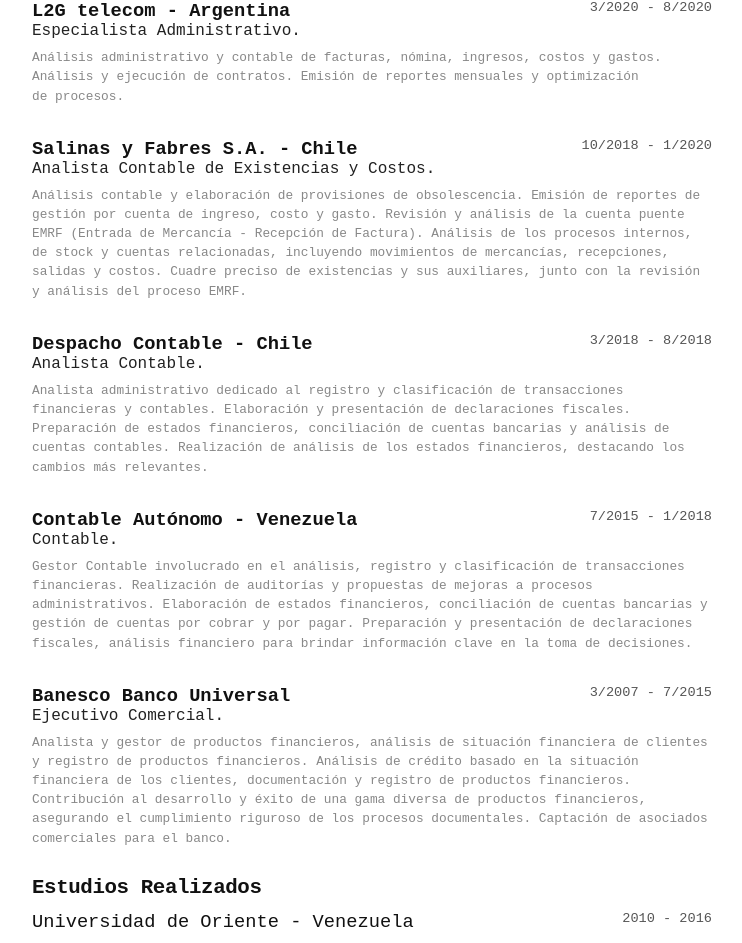
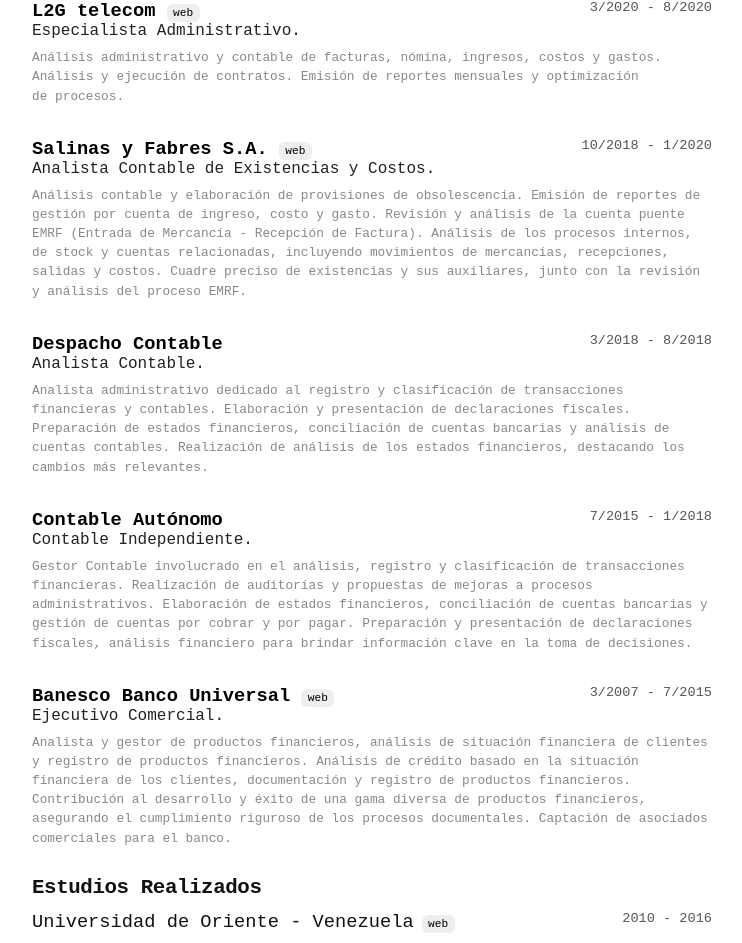
Before and after one commit to caceresgenki/cvGenkiDev, a React (Vite) app in the folder cvGenkiDev/: page / in a window 1280 px wide. Shown: the part 822-1765 px from the top of the page, without its empty margins (268-1010 px from the left). Built offline with nearby package versions, Linux system fonts and the light colour scheme.

Commit message:
april 2 22.19

```diff
--- a/cvGenkiDev/index.html
+++ b/cvGenkiDev/index.html
@@ -5,7 +5,7 @@
     <link rel="apple-touch-icon" sizes="180x180" href="./public/Image/apple-touch-icon.png">
     <link rel="icon" type="image/png" sizes="32x32" href="./public/Image//favicon-32x32.png">
     <link rel="icon" type="image/png" sizes="16x16" href="./public/Image//favicon-16x16.png">
-    <link rel="manifest" href="/site.webmanifest">
+    <link rel="manifest" href="./public/Image/site.webmanifest">
     <link rel="mask-icon" href="/safari-pinned-tab.svg" color="#5bbad5">
     <meta name="msapplication-TileColor" content="#da532c">
     <meta name="theme-color" content="#ffffff">
--- /dev/null
+++ b/cvGenkiDev/src/Components/ButtonCtrl.jsx
@@ -0,0 +1,52 @@
+import React from 'react'
+import NinjaKeys from './NinjaKeys'
+
+
+
+
+
+function ButtonCtrl() {
+
+  function handleNinja () {
+    var event = new KeyboardEvent("keydown", {
+      key: "K",
+      code: "KeyK",
+      keyCode: 75,
+      which: 75,
+      ctrlKey: true,
+      altKey: false,
+      shiftKey: false,
+      metaKey: false
+    })
+
+    document.dispatchEvent(event)
+  }
+
+
+    return(
+      <>
+      <div id="footerButton" className="no-print" onClick={handleNinja}>
+            <svg
+              xmlns="http://www.w3.org/2000/svg"
+              className="icon icon-tabler icon-tabler-command"
+              width="32"
+              height="32"
+              viewBox="0 0 24 24"
+              strokeWidth="1.5"
+              stroke="#777"
+              fill="none"
+              strokeLinecap="round"
+              strokeLinejoin="round"
+            >
+              <path stroke="none" d="M0 0h24v24H0z" fill="none"></path>
+              <path
+                d="M7 9a2 2 0 1 1 2 -2v10a2 2 0 1 1 -2 -2h10a2 2 0 1 1 -2 2v-10a2 2 0 1 1 2 2h-10"
+              ></path>
+            </svg>
+      </div>
+      <NinjaKeys />
+      </>
+    )
+}
+
+export default ButtonCtrl
--- a/cvGenkiDev/src/Components/Education.jsx
+++ b/cvGenkiDev/src/Components/Education.jsx
@@ -16,12 +16,15 @@ function Education() {
                 endDate != null ? new Date(endDate).getFullYear() : "Actual"
               const years = `${startYear} - ${endYear}`
 
+              const urlUniversity = url ? <a title={`Ver ${institution}`} href={url} target="_blank">web</a> : "";
+
               return (
                 <li key={institution}>
                   <article>
                     <header>
                       <div>
-                        <h3 className='nameInstitution'><a href={url} title={`Ver ${institution}`} target="_blank">{institution}</a></h3>
+                        <h3 className='nameInstitution'>{institution}{urlUniversity}
+                        </h3>
                       </div>
 
                       <time>{years}</time>
--- a/cvGenkiDev/src/Components/Experience.jsx
+++ b/cvGenkiDev/src/Components/Experience.jsx
@@ -18,6 +18,8 @@ function Experience() {
               const endYear = endDate != null ? new Date(endDate).getFullYear() : "Actual";
               const years = `${startMonth}${startYear} - ${endMonth}${endYear}`;
 
+              const urlCompany = url ? <a className='urlWeb' title={`Ver ${name}`} href={url} target="_blank">web</a> : "";
+
 
 
               return (
@@ -25,10 +27,7 @@ function Experience() {
                   <article>
                     <header>
                       <div>
-                        <h3 className='company'>
-                          <a href={url} title={`Ver ${name}`} target="_blank">
-                            {name}
-                          </a>
+                        <h3 className='company' >{name} {urlCompany}
                         </h3>
                         <h4>{position}</h4>
                       </div>
--- a/cvGenkiDev/src/Components/KeyboardManager.jsx
+++ b/cvGenkiDev/src/Components/KeyboardManager.jsx
@@ -1,22 +1,8 @@
 import 'ninja-keys'
 import '../StyleCss/KeyboardManager.css'
 import NinjaKeys from './NinjaKeys'
+import ButtonCtrl from './ButtonCtrl'
 
-const footerButton = document.getElementById("footerButton")
-footerButton?.addEventListener("click", () => {
-  var event = new KeyboardEvent("keydown", {
-    key: "K",
-    code: "KeyK",
-    keyCode: 75,
-    which: 75,
-    ctrlKey: true,
-    altKey: false,
-    shiftKey: false,
-    metaKey: false
-  })
-
-  document.dispatchEvent(event)
-})
 
 function KeyBoard() {
     return   (
@@ -24,25 +10,7 @@ function KeyBoard() {
           <footer id="normalFooter" className="no-print">
             Pulsa <kbd>Cmd</kbd> ó <kbd>Ctrl</kbd>+ <kbd>K</kbd> para abrir la paleta de comandos.
           </footer>
-          {/* <div id="footerButton" className="no-print">
-            <svg
-              xmlns="http://www.w3.org/2000/svg"
-              className="icon icon-tabler icon-tabler-command"
-              width="32"
-              height="32"
-              viewBox="0 0 24 24"
-              strokeWidth="1.5"
-              stroke="#777"
-              fill="none"
-              strokeLinecap="round"
-              strokeLinejoin="round"
-            >
-              <path stroke="none" d="M0 0h24v24H0z" fill="none"></path>
-              <path
-                d="M7 9a2 2 0 1 1 2 -2v10a2 2 0 1 1 -2 -2h10a2 2 0 1 1 -2 2v-10a2 2 0 1 1 2 2h-10"
-              ></path>
-            </svg>
-          </div> */}
+          <ButtonCtrl />
           <NinjaKeys />
         </section>
         )
--- a/cvGenkiDev/src/Components/NinjaKeys.jsx
+++ b/cvGenkiDev/src/Components/NinjaKeys.jsx
@@ -97,6 +97,25 @@ function NinjaKeys() {
           window.open( `https://www.linkedin.com/in/genki-c%C3%A1ceres-49154696/`, '_blank')
         }
       },
+      {
+        id: "github",
+        title: "GitHub",
+        section: "Social",
+        hotkey: "ctrl+G",
+        icon: `<svg
+        width="16"
+        height="16"
+        viewBox="0 0 24 24"
+        style="margin-right: 8px;"
+        xmlns="http://www.w3.org/2000/svg"
+        ><title>GitHub</title><path
+          fill="currentColor"
+          d="M12 .297c-6.63 0-12 5.373-12 12 0 5.303 3.438 9.8 8.205 11.385.6.113.82-.258.82-.577 0-.285-.01-1.04-.015-2.04-3.338.724-4.042-1.61-4.042-1.61C4.422 18.07 3.633 17.7 3.633 17.7c-1.087-.744.084-.729.084-.729 1.205.084 1.838 1.236 1.838 1.236 1.07 1.835 2.809 1.305 3.495.998.108-.776.417-1.305.76-1.605-2.665-.3-5.466-1.332-5.466-5.93 0-1.31.465-2.38 1.235-3.22-.135-.303-.54-1.523.105-3.176 0 0 1.005-.322 3.3 1.23.96-.267 1.98-.399 3-.405 1.02.006 2.04.138 3 .405 2.28-1.552 3.285-1.23 3.285-1.23.645 1.653.24 2.873.12 3.176.765.84 1.23 1.91 1.23 3.22 0 4.61-2.805 5.625-5.475 5.92.42.36.81 1.096.81 2.22 0 1.606-.015 2.896-.015 3.286 0 .315.21.69.825.57C20.565 22.092 24 17.592 24 12.297c0-6.627-5.373-12-12-12"
+        ></path></svg>`,
+        handler: () => {
+          window.open( `https://github.com/caceresgenki`, '_blank')
+        }
+      },
     ]);
 
     useEffect(() => {
@@ -107,9 +126,6 @@ function NinjaKeys() {
 
     return (
       <div className="App">
-        {/* <h1>Hello from Ninja Keys</h1>
-        <h2>Hit "Cmd+K" or "Ctrl+K"</h2>
-        <h3>Actions logged to console in demo</h3> */}
         <ninja-keys ref={ninjaKeys}
         placeholder= "Buscar comando"
         hideBreadcrumbs
--- a/cvGenkiDev/src/StyleCss/Education.css
+++ b/cvGenkiDev/src/StyleCss/Education.css
@@ -16,6 +16,16 @@
     font-weight: 500;
     color: #111;
   }
+
+  .nameInstitution a {
+    margin-left: 8px;
+    background: #eee;
+    border-radius: 6px;
+    color: black;
+    font-size: 0.7rem;
+    font-weight: 500;
+    padding: 0.2rem 0.4rem;
+    }
 
   header {
     display: flex;
--- a/cvGenkiDev/src/StyleCss/Experience.css
+++ b/cvGenkiDev/src/StyleCss/Experience.css
@@ -11,8 +11,17 @@
     page-break-inside: avoid;
   }
 
-  .company h3 {
+  .detailCompany h3 {
+
+  }
+
+  .company a {
+    background: #eee;
+    border-radius: 6px;
+    color: black;
+    font-size: 0.7rem;
     font-weight: 500;
+    padding: 0.2rem 0.4rem;
     }
 
   article a {
@@ -38,7 +47,7 @@
   time {
     color: #555;
     font-size: 0.85rem;
-    min-width: 128px;
+    min-width: 100px;
     text-align: end;
   }
 
--- a/cvGenkiDev/src/cv.json
+++ b/cvGenkiDev/src/cv.json
@@ -43,7 +43,7 @@
         "summary": "Análisis de procesos administrativos para la emisión de títulos de valores. Ejecución de operaciones de compra y venta de divisas y títulos de valores de Renta Fija. Revisión, conciliación y ajustes contables de posiciones de títulos de valores entre el banco y el broker. Emisiones de transferencias a nivel nacional e internacional. Apuntes contables derivados de ajustes y traspasos internos de la entidad."
       },
       {
-        "name": "DXC Technology (BANKINTER) - España",
+        "name": "DXC Technology (BANKINTER)",
         "position": "Gestor de Domiciliaciones.",
         "url": "https://dxc.com/es/es",
         "startDate": "2020-12-21",
@@ -51,7 +51,7 @@
         "summary": "Análisis, interpretación y gestión de documentación para las domiciliaciones. Preparación y tratamiento de información para la elaboración de bases de datos y sus documentos. Verificación de documentos y gestión con clientes y proveedores. Gestión de domiciliaciones ante empresas emisoras tanto públicas como privadas."
       },
       {
-        "name": "L2G telecom - Argentina",
+        "name": "L2G telecom",
         "position": "Especialista Administrativo.",
         "url": "https://l2gtelecom.com/",
         "startDate": "2020-03-01",
@@ -59,7 +59,7 @@
         "summary": "Análisis administrativo y contable de facturas, nómina, ingresos, costos y gastos. Análisis y ejecución de contratos. Emisión de reportes mensuales y optimización de procesos."
       },
       {
-        "name": "Salinas y Fabres S.A. - Chile",
+        "name": "Salinas y Fabres S.A.",
         "position": "Analista Contable de Existencias y Costos.",
         "url": "https://www.salfa.cl/",
         "startDate": "2018-10-01",
@@ -67,15 +67,17 @@
         "summary": "Análisis contable y elaboración de provisiones de obsolescencia. Emisión de reportes de gestión por cuenta de ingreso, costo y gasto. Revisión y análisis de la cuenta puente EMRF (Entrada de Mercancía - Recepción de Factura). Análisis de los procesos internos, de stock y cuentas relacionadas, incluyendo movimientos de mercancías, recepciones, salidas y costos. Cuadre preciso de existencias y sus auxiliares, junto con la revisión y análisis del proceso EMRF."
       },
       {
-        "name": "Despacho Contable - Chile",
+        "name": "Despacho Contable",
         "position": "Analista Contable.",
+        "url": "",
         "startDate": "2018-03-01",
         "endDate": "2018-08-31",
         "summary": "Analista administrativo dedicado al registro y clasificación de transacciones financieras y contables. Elaboración y presentación de declaraciones fiscales. Preparación de estados financieros, conciliación de cuentas bancarias y análisis de cuentas contables. Realización de análisis de los estados financieros, destacando los cambios más relevantes."
       },
       {
-        "name": "Contable Autónomo - Venezuela",
-        "position": "Contable.",
+        "name": "Contable Autónomo",
+        "position": "Contable Independiente.",
+        "url": "",
         "startDate": "2015-07-01",
         "endDate": "2018-01-31",
         "summary": "Gestor Contable involucrado en el análisis, registro y clasificación de transacciones financieras. Realización de auditorías y propuestas de mejoras a procesos administrativos. Elaboración de estados financieros, conciliación de cuentas bancarias y gestión de cuentas por cobrar y por pagar. Preparación y presentación de declaraciones fiscales, análisis financiero para brindar información clave en la toma de decisiones."
@@ -150,16 +152,10 @@
         "name": "JavaScript"
       },
       {
-        "name": "Node"
-      },
-      {
-        "name": "Git"
+        "name": "iReact"
       },
       {
         "name": "GitHub"
-      },
-      {
-        "name": "iReact"
       }
     ],
     "languages": [
```
Also changed, not shown: cvGenkiDev/public/Image/site.webmanifest.
